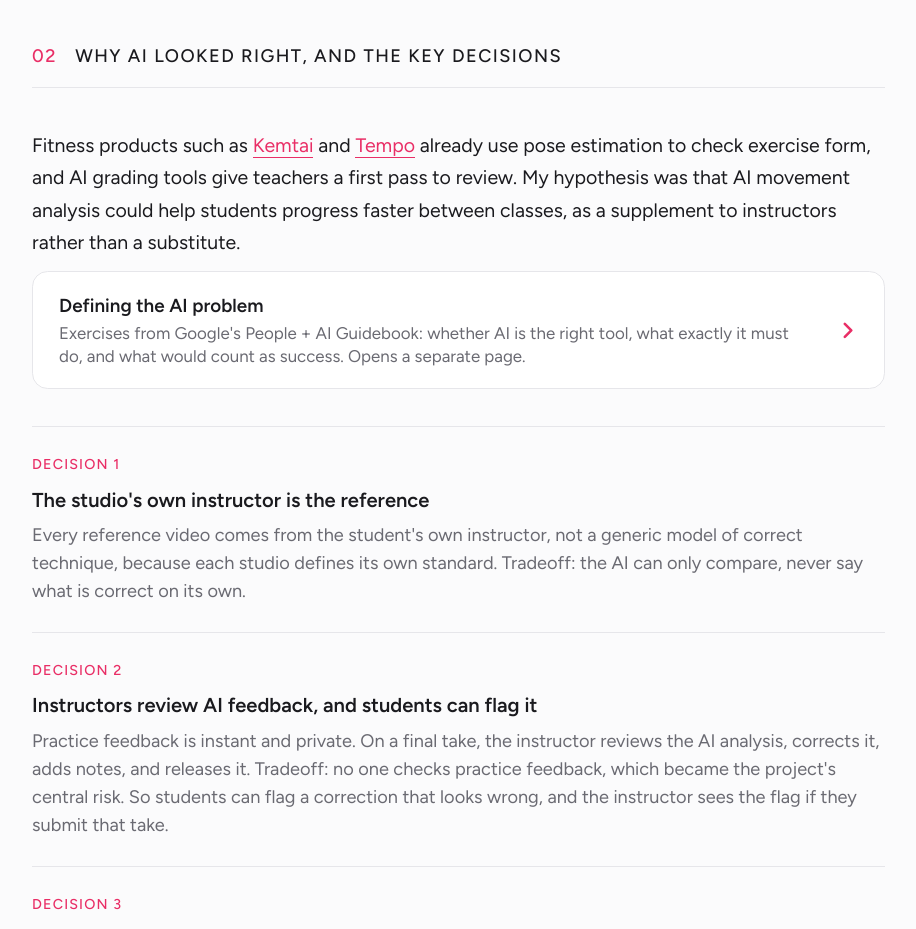
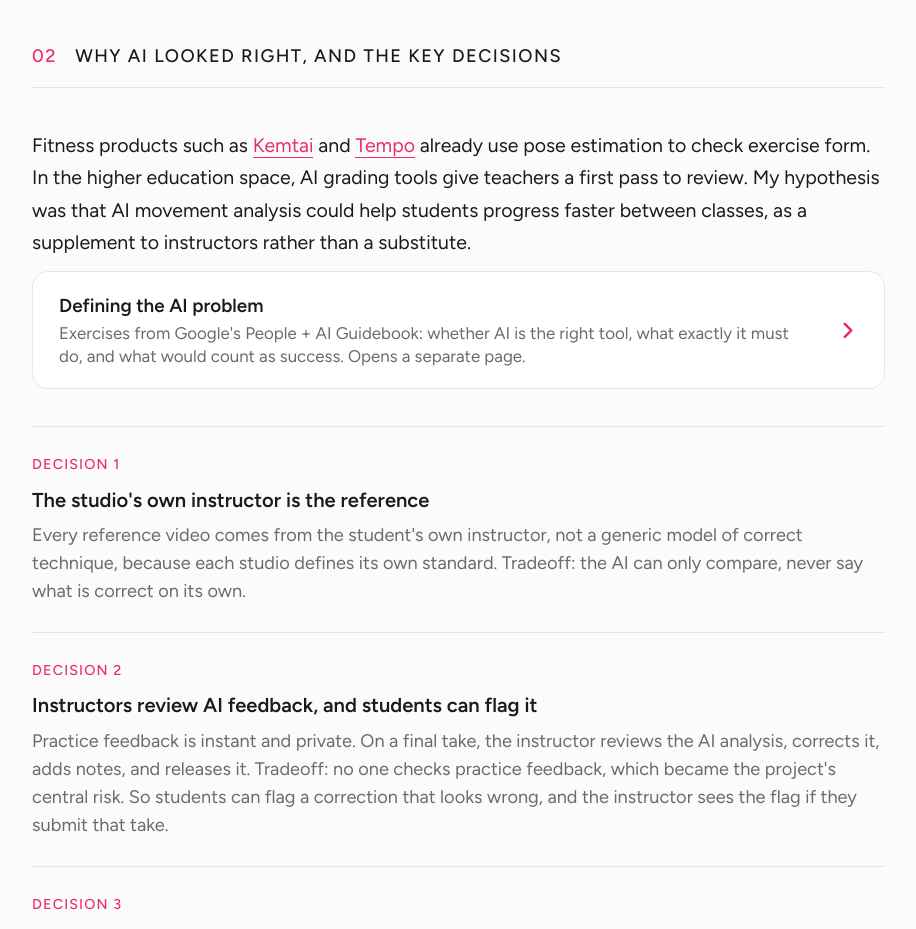
Before and after one commit to enam-design/enam-design.github.io, a plain HTML site: page dance-coach.html in a window 1280 px wide. Shown: the part 7080-8009 px from the top of the page, without its empty margins (174-1090 px from the left). Drawn offline with Linux system fonts and the light colour scheme.

Commit message:
Dance Coach: split the fitness and grading examples (#113)
Claude-Session: https://claude.ai/code/session_018qx1XbAjDzQmDvPBExcwdb

Co-authored-by: Claude <noreply@anthropic.com>

```diff
--- a/dance-coach.html
+++ b/dance-coach.html
@@ -914,7 +914,7 @@ body[data-theme] .next-card:hover .nc-arrow { background: var(--accent); border-
     <!-- 02 -->
     <section id="approach">
       <div class="section-head"><span class="section-eyebrow"><span class="num">02</span>Why AI looked right, and the key decisions</span></div>
-      <div class="prose"><p>Fitness products such as <a class="inline-link" style="font-weight:inherit" href="https://kemtai.com/our-computer-vision/" target="_blank" rel="noopener">Kemtai</a> and <a class="inline-link" style="font-weight:inherit" href="https://www.tomsguide.com/reviews/tempo-studio" target="_blank" rel="noopener">Tempo</a> already use pose estimation to check exercise form, and AI grading tools give teachers a first pass to review. My hypothesis was that AI movement analysis could help students progress faster between classes, as a supplement to instructors rather than a substitute.</p></div>
+      <div class="prose"><p>Fitness products such as <a class="inline-link" style="font-weight:inherit" href="https://kemtai.com/our-computer-vision/" target="_blank" rel="noopener">Kemtai</a> and <a class="inline-link" style="font-weight:inherit" href="https://www.tomsguide.com/reviews/tempo-studio" target="_blank" rel="noopener">Tempo</a> already use pose estimation to check exercise form. In the higher education space, AI grading tools give teachers a first pass to review. My hypothesis was that AI movement analysis could help students progress faster between classes, as a supplement to instructors rather than a substitute.</p></div>
       <a class="more more-link" href="dance-coach-ai-fit.html"><span class="more-label">Defining the AI problem<small>Exercises from Google&#x27;s People + AI Guidebook: whether AI is the right tool, what exactly it must do, and what would count as success. Opens a separate page.</small></span><svg class="chev" viewBox="0 0 16 16" fill="none" stroke="currentColor" stroke-width="2" stroke-linecap="round" stroke-linejoin="round"><path d="M6 3l5 5-5 5"/></svg></a>
       <div class="method-grid">
         <div><div class="m-num">Decision 1</div><h4>The studio&#x27;s own instructor is the reference</h4><p>Every reference video comes from the student&#x27;s own instructor, not a generic model of correct technique, because each studio defines its own standard. Tradeoff: the AI can only compare, never say what is correct on its own.</p></div>
```
